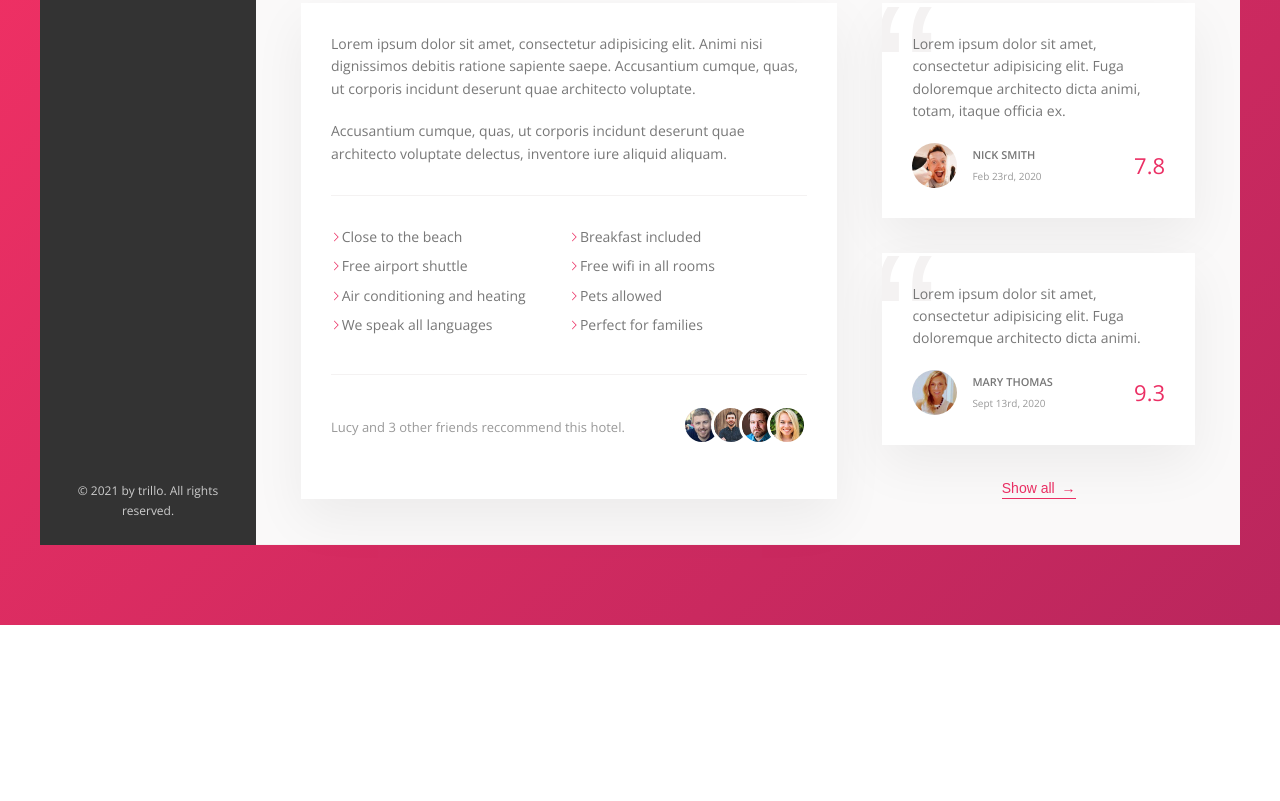
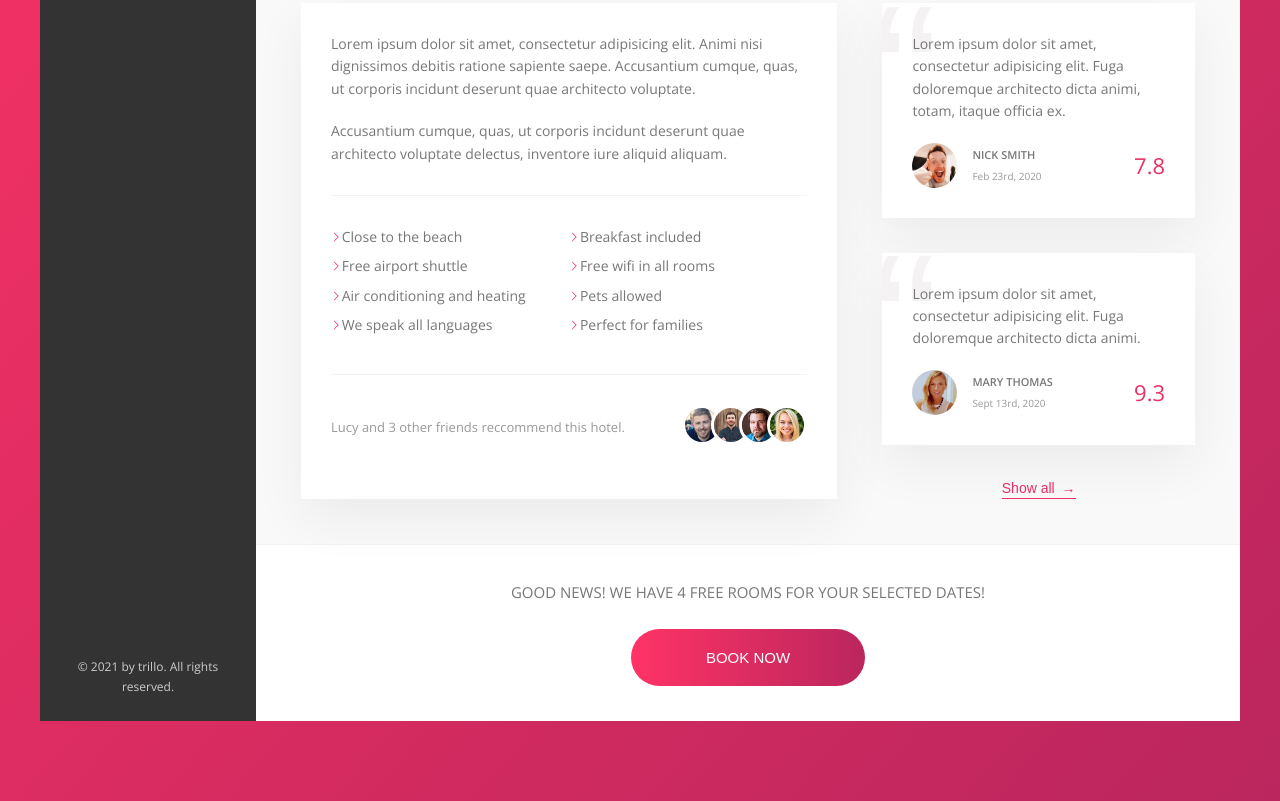
Before and after one commit to Jordangoulet13/trillo, a website: page index.html in a window 1280 px wide. Shown: the part 644-1445 px from the top of the page. Before the commit the page ends 1269 px from the top, so only its background shows below. Drawn offline with nearby package versions, Linux system fonts and the light colour scheme.

Commit message:
added call to action

```diff
--- a/index.html
+++ b/index.html
@@ -48,7 +48,7 @@
               alt="User photo"
               class="user-nav__user-photo"
             />
-            <span class="user-nav__user-name">Jonas</span>
+            <span class="user-nav__user-name">Jordan</span>
           </div>
         </nav>
       </header>
@@ -236,6 +236,16 @@
               <button class="btn-inline">Show all <span>&rarr;</span></button>
             </figure>
           </div>
+          <div class="cta">
+            <h2 class="cta__book-now">
+              Good news! We have 4 free rooms for your selected dates!
+            </h2>
+            <button class="btn">
+              <span class="btn__visible"
+                >Book Now<span class="btn__invisible"> Only 4 rooms left</span>
+              </span>
+            </button>
+          </div>
         </main>
       </div>
     </div>
--- a/sass/_components.scss
+++ b/sass/_components.scss
@@ -411,4 +411,74 @@
     font-family: sans-serif;
     z-index: 1;
   }
+
+  ///////////////////////////////////
+  // CALL TO ACTION
 }
+
+.cta {
+  padding: 3.5rem 0;
+  text-align: center;
+
+  &__book-now {
+    font-size: 1.5rem;
+    font-weight: 300;
+    text-transform: uppercase;
+    margin-bottom: 2.5rem;
+  }
+}
+
+///////////////////////////////////
+// CALL TO ACTION
+
+.btn {
+  font-size: 1.5rem;
+  font-weight: 300;
+  text-transform: uppercase;
+  border-radius: 100px;
+  border: none;
+  background-image: linear-gradient(
+    to right,
+    var(--color-primary-light),
+    var(--color-primary-dark)
+  );
+  color: #fff;
+  position: relative;
+  overflow: hidden;
+  cursor: pointer;
+
+  & > * {
+    display: inline-block;
+    height: 100%;
+    transition: all 0.2s;
+  }
+
+  &__visible {
+    padding: 2rem 7.5rem;
+  }
+
+  &__invisible {
+    position: absolute;
+    padding: 2rem 0;
+    left: 0;
+    top: -100%;
+    width: 100%;
+  }
+
+  &:hover {
+    background-image: linear-gradient(
+      to left,
+      var(--color-primary-light),
+      var(--color-primary-dark)
+    );
+  }
+
+  &:hover &__visible {
+    transform: translateY(100%);
+  }
+
+  &:focus {
+    outline: none;
+    animation: pulsate 1s infinite;
+  }
+}
```
Also changed, not shown: css/style.css, css/style.min.css.
